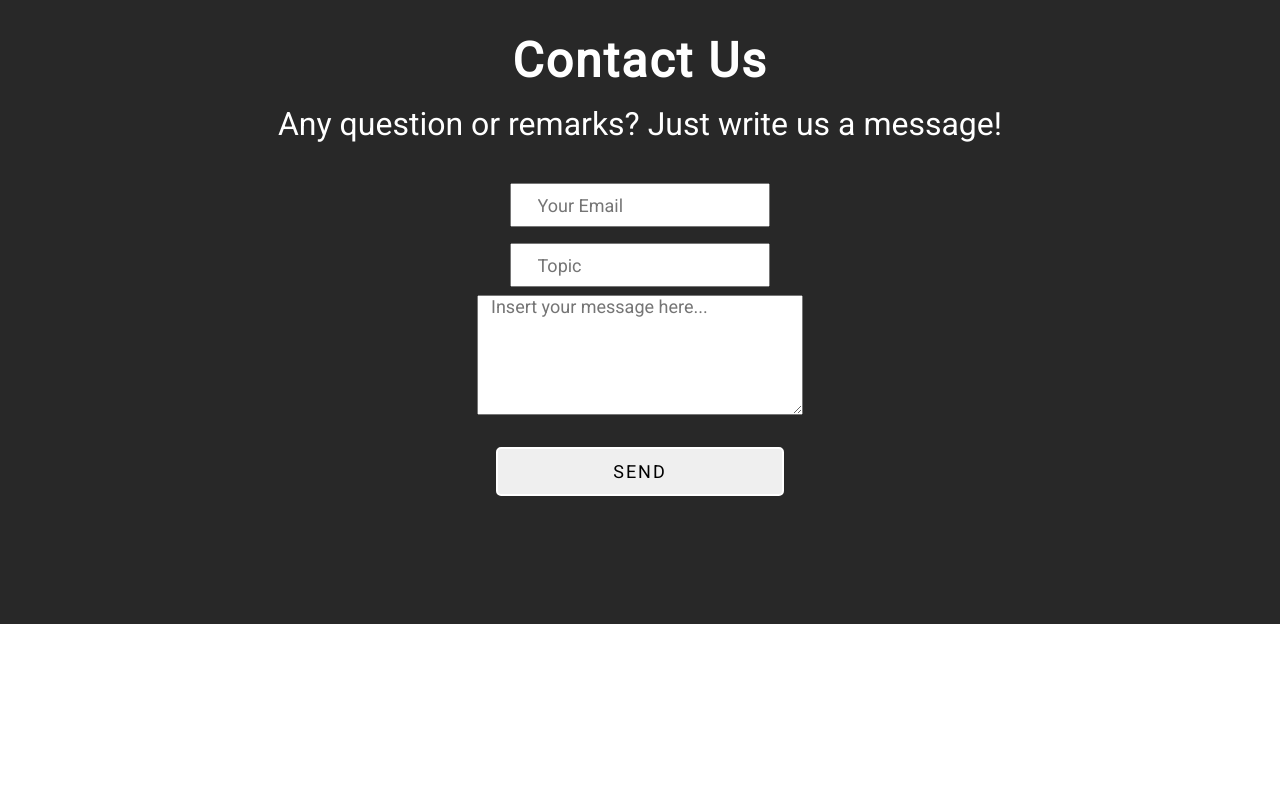
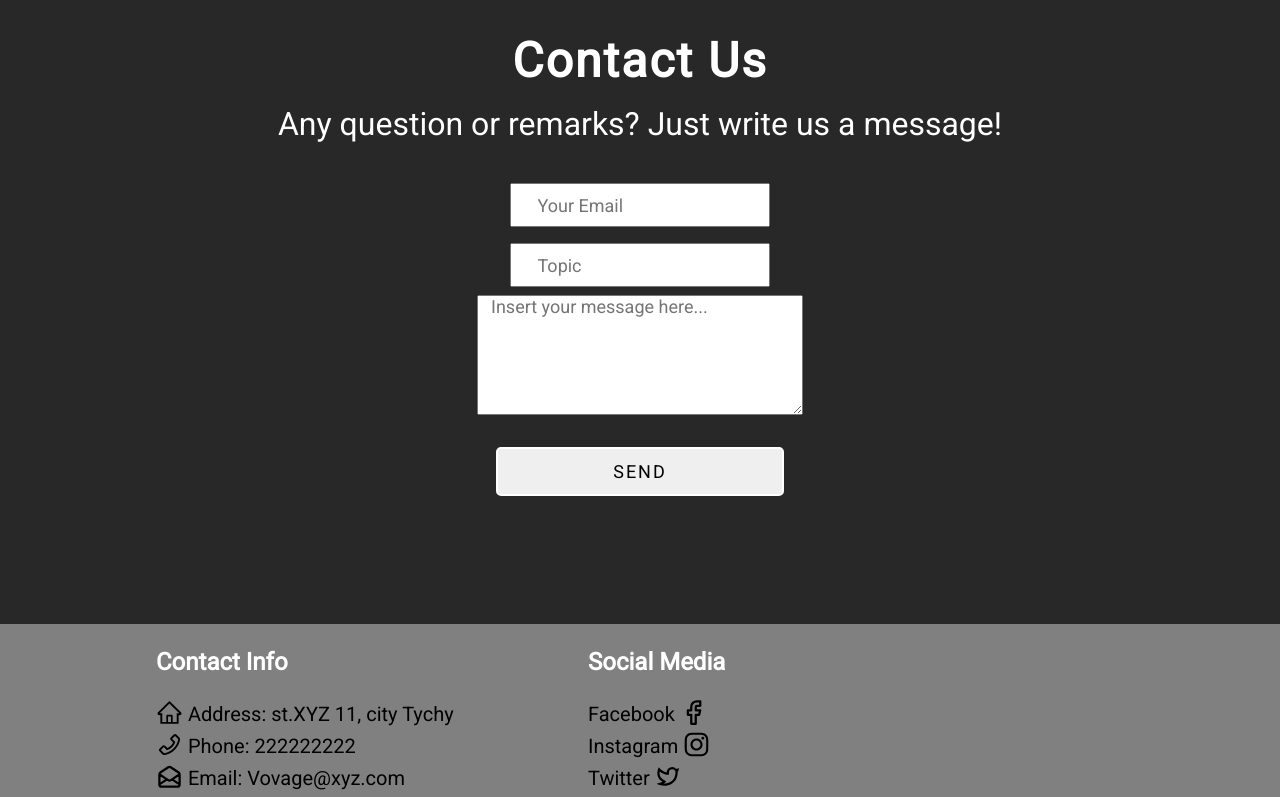
Before and after one commit to Col1nn/Website-using-React, a React (Create React App) app: page / in a window 1280 px wide. Shown: the part 2000-2797 px from the top of the page. Before the commit the page ends 2624 px from the top, so only its background shows below. Built offline with nearby package versions, Linux system fonts and the light colour scheme.

Commit message:
Create Footer for landing-page

```diff
--- a/src/components/Footer/Footer.js
+++ b/src/components/Footer/Footer.js
@@ -1,7 +1,53 @@
 import React from "react";
+import { FaInstagram } from "react-icons/fa";
+import { RiTwitterLine } from "react-icons/ri";
+import { FiFacebook } from "react-icons/fi";
+import { SiAffinitydesigner } from "react-icons/si";
+import { HiOutlineMailOpen } from "react-icons/hi";
+import { AiOutlinePhone, AiOutlineHome } from "react-icons/ai";
+import "../styles/Footer.css";
 
 const Footer = () => {
-  return <div></div>;
+  return (
+    <div className="footer-container">
+      <div className="footer-links">
+        <div className="footer-link-wrapper">
+          <div className="footer-link-items">
+            <h2>Contact Info</h2>
+            <p>
+              <AiOutlineHome className="footer-link-items-home" /> Address:
+              st.XYZ 11, city Tychy
+            </p>
+            <p>
+              <AiOutlinePhone className="footer-link-items-phone" /> Phone:
+              222222222
+            </p>
+            <p>
+              <HiOutlineMailOpen className="footer-link-items-email" /> Email:
+              Vovage@xyz.com
+            </p>
+          </div>
+          <div className="footer-link-items">
+            <h2>Social Media</h2>
+            <p>
+              Facebook <FiFacebook className="footer-link-items-facebook" />
+            </p>
+            <p>
+              Instagram <FaInstagram className="footer-link-items-instagram" />
+            </p>
+            <p>
+              Twitter <RiTwitterLine className="footer-link-items-twitter" />
+            </p>
+          </div>
+        </div>
+      </div>
+      <section className="copyright">
+        <div className="copyright-rights">
+          © Voyage 2021 <SiAffinitydesigner className="copyright-logo" />
+        </div>
+      </section>
+    </div>
+  );
 };
 
 export default Footer;
--- /dev/null
+++ b/src/components/styles/Footer.css
@@ -0,0 +1,85 @@
+.footer-container {
+  background-color: gray;
+  padding: 2.5rem 0 1.25rem 0;
+  display: flex;
+  flex-direction: column;
+  justify-content: center;
+  align-items: center;
+}
+
+.footer-links {
+  width: 100%;
+  max-width: 1000px;
+  display: flex;
+  justify-content: flex-start;
+  margin-top: -4vh;
+}
+
+.footer-link-wrapper {
+  display: flex;
+}
+
+.footer-link-items {
+  display: flex;
+  flex-direction: column;
+  align-items: flex-start;
+  margin: 16px;
+  text-align: left;
+  width: 400px;
+  box-sizing: border-box;
+}
+
+.footer-link-items > p {
+  font-size: 20px;
+  margin: 2.5px 0;
+}
+
+.footer-link-items-home,
+.footer-link-items-phone,
+.footer-link-items-email {
+  font-size: 27px;
+  vertical-align: text-bottom;
+}
+
+.footer-link-items-facebook,
+.footer-link-items-instagram,
+.footer-link-items-twitter {
+  font-size: 27px;
+  vertical-align: text-bottom;
+}
+
+.footer-link-items h2 {
+  margin-bottom: 20px;
+}
+
+.footer-link-items > h2 {
+  color: #fff;
+}
+
+.copyright {
+  max-width: 1000px;
+  width: 100%;
+}
+
+.copyright-rights {
+  display: flex;
+  width: 100%;
+  font-size: 19px;
+  justify-content: center;
+  align-items: center;
+  max-width: 1000px;
+  margin: 60px auto 0 auto;
+}
+
+.copyright-logo {
+  font-size: 14px;
+}
+
+@media screen and (max-width: 600px) {
+  .footer-link-wrapper {
+    flex-direction: column;
+  }
+  .footer-links {
+    justify-content: center;
+  }
+}
```
